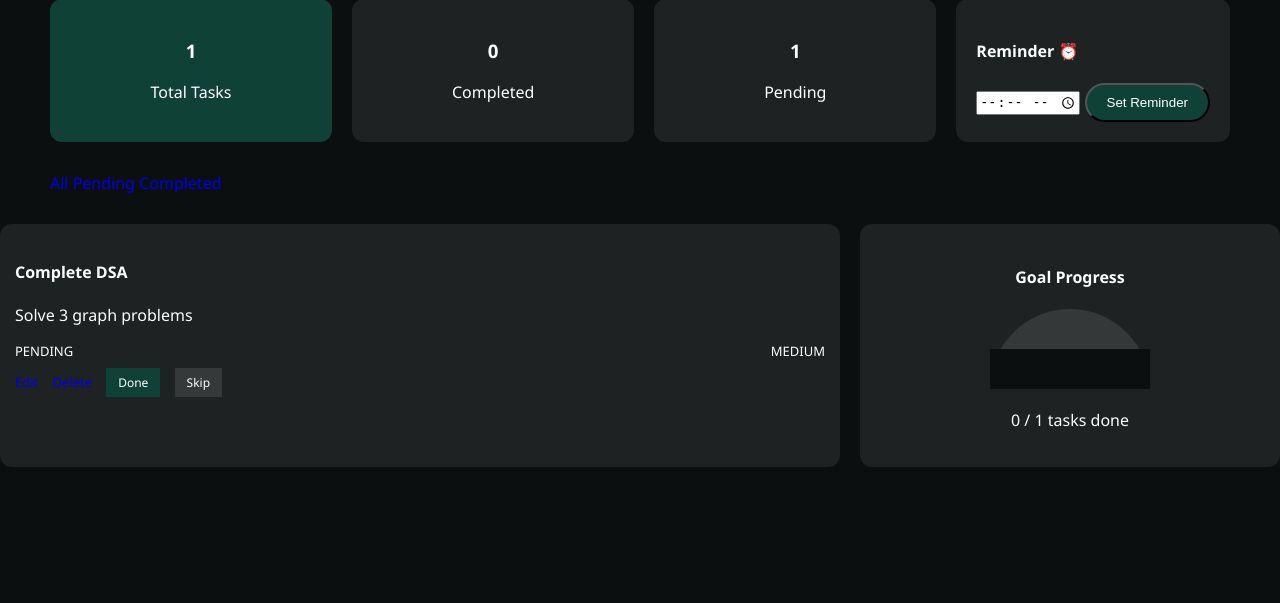
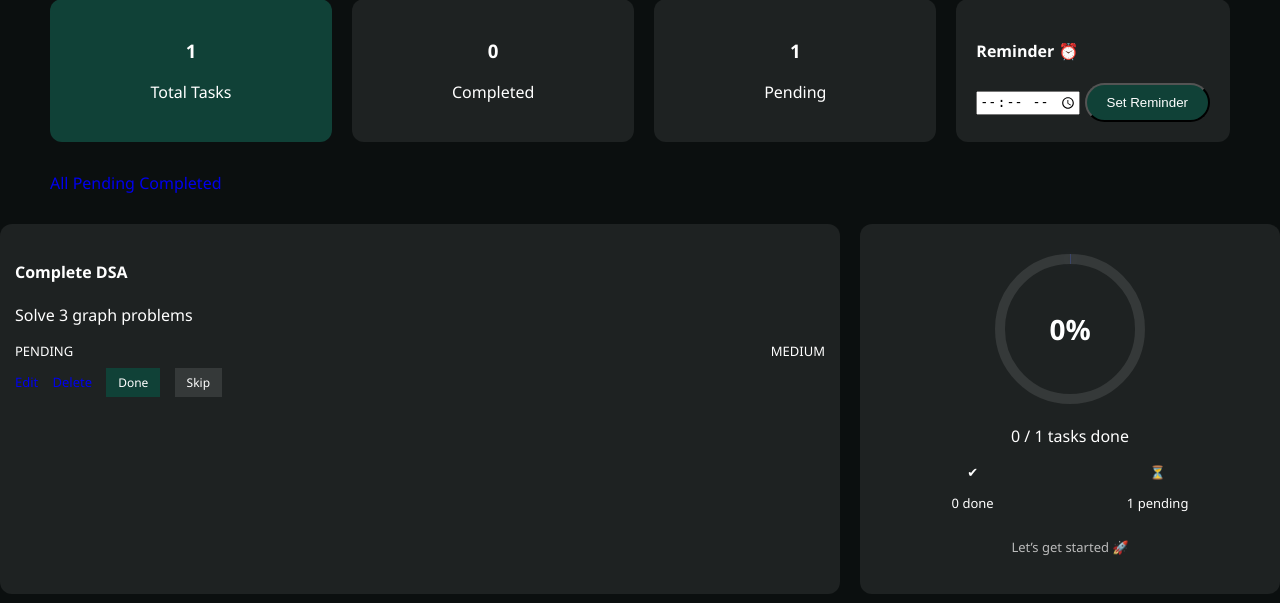
Before and after one commit to Anvekar-03Sannidhi/task-manager, a Django app: page /tasks/ in a window 1280 px wide. Shown: the part 197-800 px from the top of the page. Run offline with Django 5.2, Linux system fonts and the light colour scheme; a user stored in the database is signed in; data comes from the database, SQL or seed files in the repository; both versions use the stored data as it was after the commit.

Commit message:
Added reminder feature, circular progress tracker, dashboard UI improvements and task actions

```diff
--- a/tasks/static/css/dashboard.css
+++ b/tasks/static/css/dashboard.css
@@ -242,69 +242,68 @@ body {
 
 .goal-tracker {
     background: rgba(255,255,255,0.08);
-    padding: 20px;
+    padding: 25px;
     border-radius: 12px;
     text-align: center;
 }
 
-/* Semi-circle container */
-.semi-circle {
+/* Circle container */
+.progress-circle {
     position: relative;
     width: 160px;
-    height: 80px;
-    margin: 20px auto;
-    overflow: hidden;
+    height: 160px;
+    margin: 0 auto;
 }
 
-/* Progress arc */
-.semi-circle-fill {
-    width: 160px;
-    height: 160px;
-    border-radius: 50%;
-
-    background: conic-gradient(
-        #104137 calc(var(--progress) * 1%),
-        rgba(255,255,255,0.1) 0%
-    );
-
-    transform: rotate(180deg); /* 👈 THIS FIXES START POINT */
-
-    position: absolute;
-    top: 0;
-    left: 0;
+/* Rotate to start from top */
+.progress-circle svg {
+    transform: rotate(-90deg);
 }
 
-/* Hide bottom half */
-.semi-circle::after {
-    content: "";
-    position: absolute;
-    bottom: 0;
-    left: 0;
-    width: 100%;
-    height: 50%;
-    background: #0b0f0f;
+/* Smooth animation */
+.progress-ring {
+    transition: stroke-dashoffset 0.6s ease;
 }
 
-/* Text */
-.semi-circle-inner {
+/* Center text */
+.progress-text {
     position: absolute;
-    bottom: 10px;
-    width: 100%;
-    text-align: center;
-    font-size: 18px;
-    font-weight: bold;
+    top: 50%;
+    left: 50%;
+    transform: translate(-50%, -50%);
 }
 
-.semi-circle-fill.low {
-    background: conic-gradient(#ff4d4d calc(var(--progress) * 1%), rgba(255,255,255,0.1) 0%);
+.progress-text h2 {
+    margin: 0;
+    font-size: 28px;
+    color: white;
 }
 
-.semi-circle-fill.medium {
-    background: conic-gradient(#f5a623 calc(var(--progress) * 1%), rgba(255,255,255,0.1) 0%);
+.progress-ring {
+    filter: drop-shadow(0 0 6px #4f6df5);
+    transition: stroke-dashoffset 1s ease-in-out;
 }
 
-.semi-circle-fill.high {
-    background: conic-gradient(#104137 calc(var(--progress) * 1%), rgba(255,255,255,0.1) 0%);
+.goal-extra {
+    margin-top: 15px;
+}
+
+/* Stats row */
+.goal-stats {
+    display: flex;
+    justify-content: space-around;
+    margin-bottom: 10px;
+}
+
+.goal-stats div {
+    text-align: center;
+    font-size: 13px;
+}
+
+/* Message */
+.goal-message {
+    font-size: 13px;
+    color: #bbb;
 }
 
 .btn.success {
--- a/tasks/templates/task_list.html
+++ b/tasks/templates/task_list.html
@@ -102,16 +102,80 @@
         <div class="side-panel">
 
             <div class="goal-tracker">
-            <h4>Goal Progress</h4>
 
-            <div class="semi-circle">
-                <div class="semi-circle-fill" style="--progress: {{ progress }};"></div>
-                <div class="semi-circle-inner">
-                    <span>{{ progress }}%</span>
+            <div class="progress-circle">
+
+                <svg width="160" height="160">
+
+                    <!-- Background circle -->
+                    <circle
+                        cx="80"
+                        cy="80"
+                        r="70"
+                        stroke="rgba(255,255,255,0.1)"
+                        stroke-width="10"
+                        fill="none"
+                    />
+
+                    <!-- Progress circle -->
+                    <circle
+                        cx="80"
+                        cy="80"
+                        r="70"
+                        stroke="url(#grad)"
+                        stroke-width="10"
+                        fill="none"
+                        stroke-dasharray="440"
+                        stroke-dashoffset="{{ arc }}"
+                        class="progress-ring"
+                    />
+
+                    <defs>
+                        <linearGradient id="grad">
+                            <stop offset="0%" stop-color="#6a8dff"/>
+                            <stop offset="100%" stop-color="#4f6df5"/>
+                        </linearGradient>
+                    </defs>
+
+                </svg>
+
+                <!-- Center text -->
+                <div class="progress-text">
+                    <h2>{{ progress }}%</h2>
                 </div>
+
             </div>
 
             <p>{{ completed_tasks }} / {{ total_tasks }} tasks done</p>
+
+            <div class="goal-extra">
+
+                <div class="goal-stats">
+                    <div>
+                        <span>✔</span>
+                        <p>{{ completed_tasks }} done</p>
+                    </div>
+
+                    <div>
+                        <span>⏳</span>
+                        <p>{{ pending_tasks }} pending</p>
+                    </div>
+                </div>
+
+                <div class="goal-message">
+                    {% if progress == 0 %}
+                        <p>Let’s get started 🚀</p>
+                    {% elif progress < 50 %}
+                        <p>Good start, keep going 💪</p>
+                    {% elif progress < 100 %}
+                        <p>Almost there 🔥</p>
+                    {% else %}
+                        <p>Perfect! You nailed it 🎯</p>
+                    {% endif %}
+                </div>
+
+            </div>
+
         </div>
 
         </div>
--- a/tasks/views.py
+++ b/tasks/views.py
@@ -1,3 +1,5 @@
+import math
+
 from django.shortcuts import render, redirect
 from django.contrib.auth import authenticate, login, logout
 from django.contrib.auth.models import User
@@ -75,13 +77,20 @@ def task_list(request):
     # STATS
     total_tasks = Task.objects.filter(user=request.user).count()
     completed_tasks = Task.objects.filter(user=request.user, status='COMPLETED').count()
-    pending_tasks = Task.objects.filter(user=request.user, status='PENDING').count()
+    pending_tasks = total_tasks - completed_tasks
 
     # Calculate progress %
+    import math
+
+    radius = 70
+    circumference = 2 * math.pi * radius
+
     if total_tasks > 0:
         progress = int((completed_tasks / total_tasks) * 100)
     else:
         progress = 0
+
+    arc = circumference - (circumference * progress / 100)
 
     # 👇 THIS IS WHERE YOU ADD FILTER IN CONTEXT
     context = {
@@ -91,6 +100,7 @@ def task_list(request):
         'completed_tasks': completed_tasks,
         'pending_tasks': pending_tasks,
         'progress': progress,
+        'arc': arc,
     }
 
     return render(request, 'task_list.html', context)
```
Also changed, not shown: db.sqlite3.
